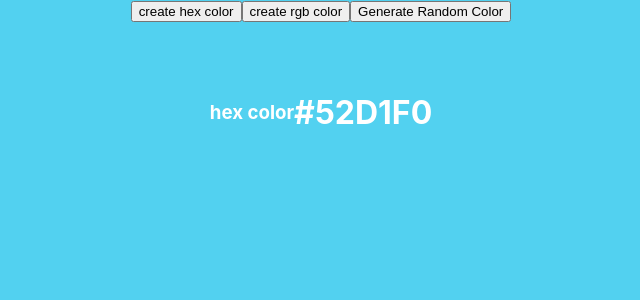
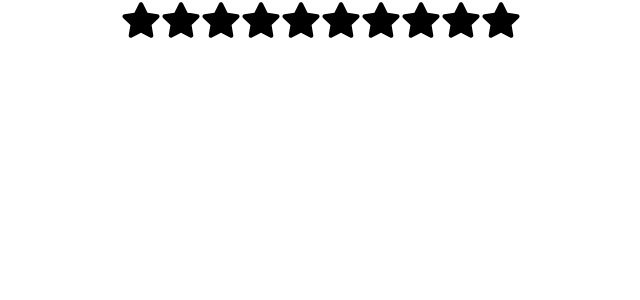
Before and after one commit to Yohannes1556/interview-questions, a React (Create React App) app: page / in a window 1280 px wide. Shown: the top 300 px of the page, without its empty margins (319-959 px from the left). Built offline with nearby package versions, Linux system fonts and the light colour scheme.

Commit message:
star rating question

```diff
--- a/package.json
+++ b/package.json
@@ -8,6 +8,7 @@
     "@testing-library/user-event": "^13.5.0",
     "react": "^18.2.0",
     "react-dom": "^18.2.0",
+    "react-icons": "^5.0.1",
     "react-router-dom": "^6.22.2",
     "react-scripts": "5.0.1",
     "web-vitals": "^2.1.4"
--- a/src/App.js
+++ b/src/App.js
@@ -1,13 +1,16 @@
 import './App.css';
 import Accordian from './components/Accordian/Accordian';
 import RandomColor from './components/RandomColor';
+import  StarRating from './components/StarRating/StarRating';
 
 function App() {
   return (
     <div className="App">
       {/* <Accordian /> */}
 
-      <RandomColor />
+      {/* <RandomColor /> */}
+
+      <StarRating noOfStars={10}/>
     </div>
   );
 }
--- /dev/null
+++ b/src/components/StarRating/StarRating.css
@@ -0,0 +1,7 @@
+.active{
+    color: #fff700;
+}
+
+.inactive{
+    color: black;
+}
--- /dev/null
+++ b/src/components/StarRating/StarRating.jsx
@@ -0,0 +1,43 @@
+import React, { useState } from "react";
+import { FaStar } from "react-icons/fa";
+import './StarRating.css'
+
+export default function StarRating({ noOfStars = 5 }){
+  const [rating, setRating] = useState(0);
+
+  const [hover, setHover] = useState(0);
+
+  function handleClick(getCurrentIndex) {
+    setRating(getCurrentIndex)
+
+    console.log(getCurrentIndex);
+  }
+
+  function handleMouseEnter(getCurrentIndex) {
+    setHover(getCurrentIndex)
+
+    console.log(getCurrentIndex);
+  }
+
+  function handleMouseLeave() {
+    setHover(rating)
+    console.log(rating);
+  }
+  return (
+    <div className="starrating">
+      {[...Array(noOfStars)].map((_, index) => {
+        index += 1;
+        return (
+          <FaStar
+            key={index}
+            className={index <= (hover || rating) ? 'active' : 'inactive'}
+            onClick={() => handleClick(index)}
+            onMouseMove={() => handleMouseEnter(index)}
+            onMouseLeave={() => handleMouseLeave()}
+            size={40}
+          />
+        );
+      })}
+    </div>
+  );
+};
```
Also changed, not shown: 1 other file (tests, documents, lock files or other folders).
